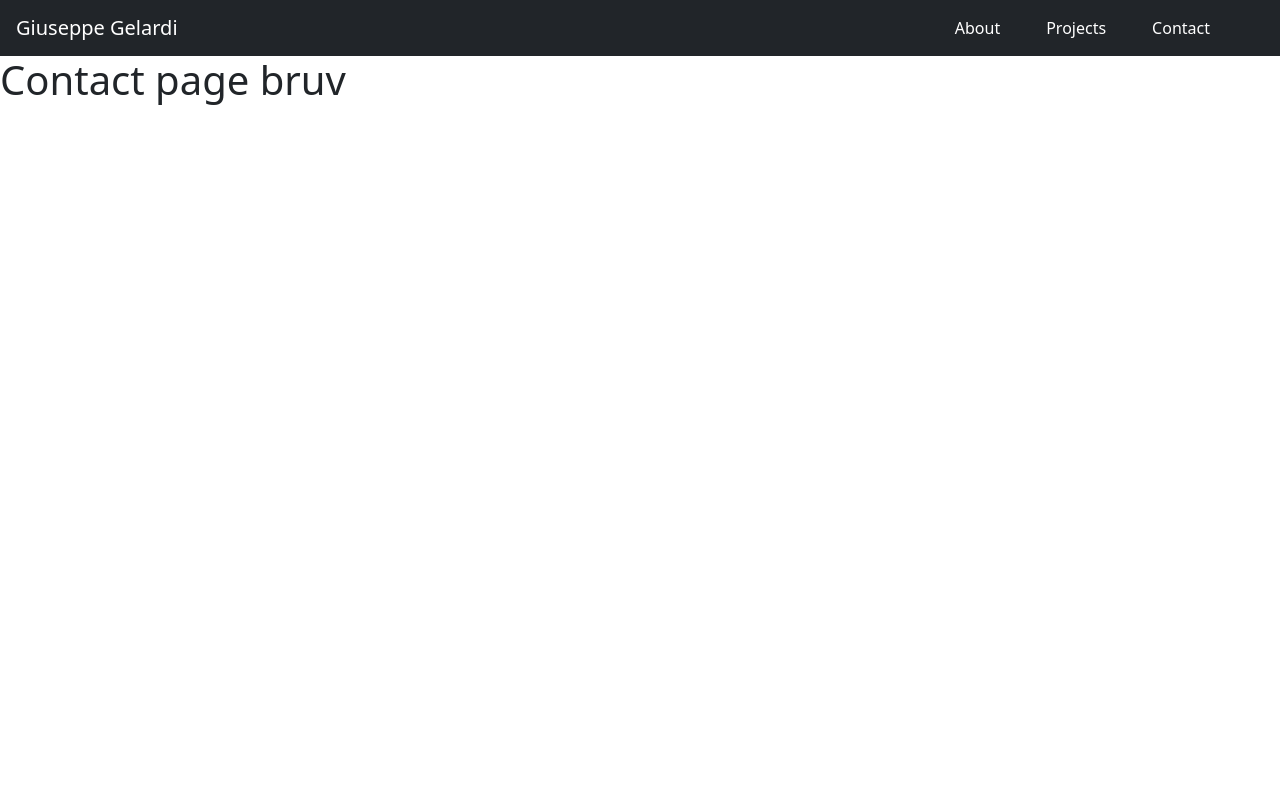
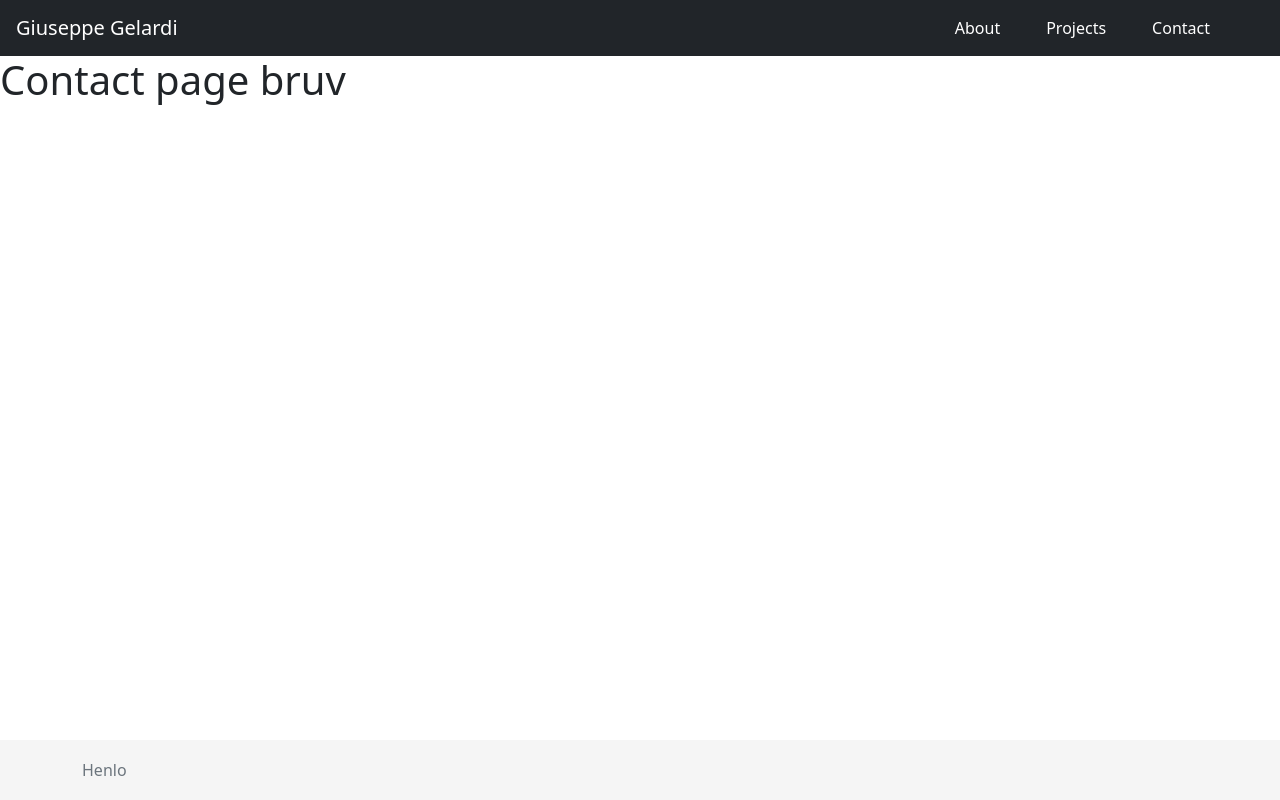
Before and after one commit to giuseppe-g-gelardi/portfolio, a React (Create React App) app: page /contact in a window 1280 px wide. Built offline with nearby package versions, Linux system fonts and the light colour scheme.

Commit message:
add footer component and styles -- will update with styles from dracula ui at some point. project structure mostly complete, deployment was successful

```diff
--- a/src/App.jsx
+++ b/src/App.jsx
@@ -5,6 +5,7 @@ import About from './pages/About'
 import Contact from './pages/Contact'
 import Home from './pages/Home'
 import Projects from './pages/Projects'
+import Footer from './components/Footer';
 
 function App() {
 return(
@@ -18,6 +19,7 @@ return(
           <Route path='/contact' exact component={Contact} />
         </Switch>
     </Router>
+    <Footer />
   </>
   )
 }
--- /dev/null
+++ b/src/components/Footer.jsx
@@ -0,0 +1,14 @@
+import React from 'react'
+import './styles/Footer.css'
+
+export default function Footer() {
+  return(
+    <>
+      <footer className='footer'>
+        <div className='container'>
+          <span className='text-muted'>Henlo</span>
+        </div>
+      </footer>
+    </>
+  )
+}
--- /dev/null
+++ b/src/components/styles/Footer.css
@@ -0,0 +1,15 @@
+html {
+  position: relative;
+  min-height: 100%;
+}
+body {
+  margin-bottom: 60px; /* Margin bottom by footer height */
+}
+.footer {
+  position: absolute;
+  bottom: 0;
+  width: 100%;
+  height: 60px; /* Set the fixed height of the footer here */
+  line-height: 60px; /* Vertically center the text there */
+  background-color: #f5f5f5;
+}
```
